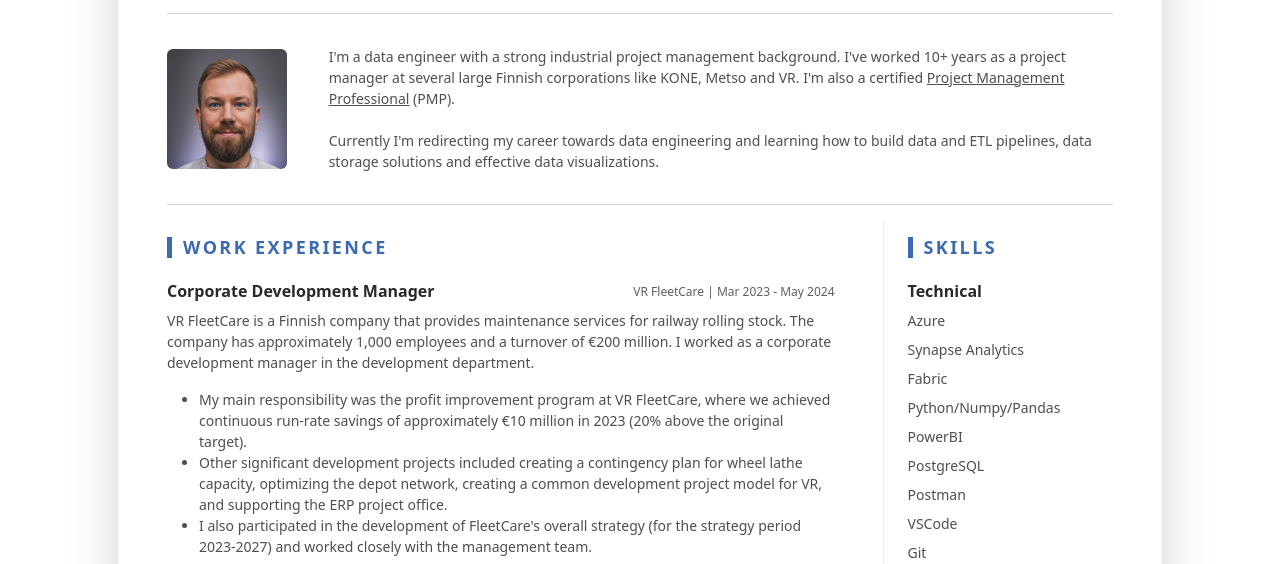
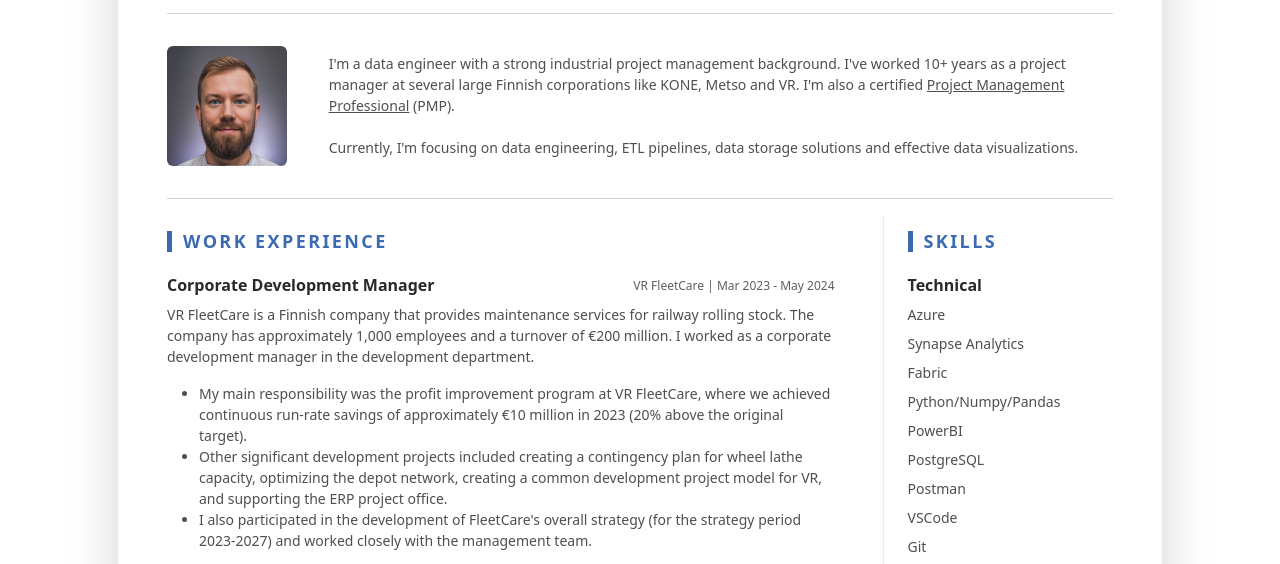
Before and after one commit to timosarkka/resume, a plain HTML site: page index.html in a window 1280 px wide. Shown: the part 183-747 px from the top of the page. Drawn offline with Linux system fonts and the light colour scheme.

Commit message:
Update index.html

```diff
--- a/index.html
+++ b/index.html
@@ -53,7 +53,7 @@
 
 						<div class="col text-start">
 							<p class="mb-0">I'm a data engineer with a strong industrial project management background. I've worked 10+ years as a project manager at several large Finnish corporations like KONE, Metso and VR. I'm also a certified <a href="https://www.credly.com/badges/09dace82-3b47-459e-bfbd-b292ae4cdefd/public_url" target="_blank" class="resume-link">Project Management Professional</a> (PMP).</p><br>
-							<p class="mb-0">Currently I'm redirecting my career towards data engineering and learning how to build data and ETL pipelines, data storage solutions and effective data visualizations.</p>
+							<p class="mb-0">Currently, I'm focusing on data engineering, ETL pipelines, data storage solutions and effective data visualizations.</p>
 						</div><!--//col-->
 					</div>
 				</div><!--//resume-intro-->
```
